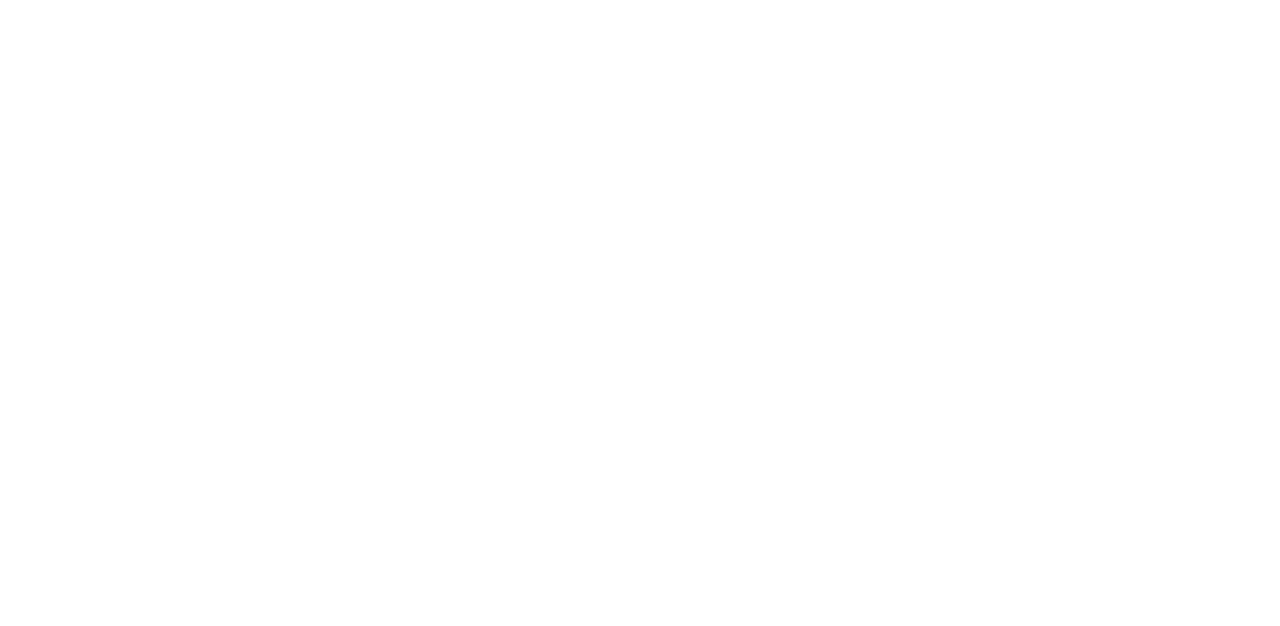
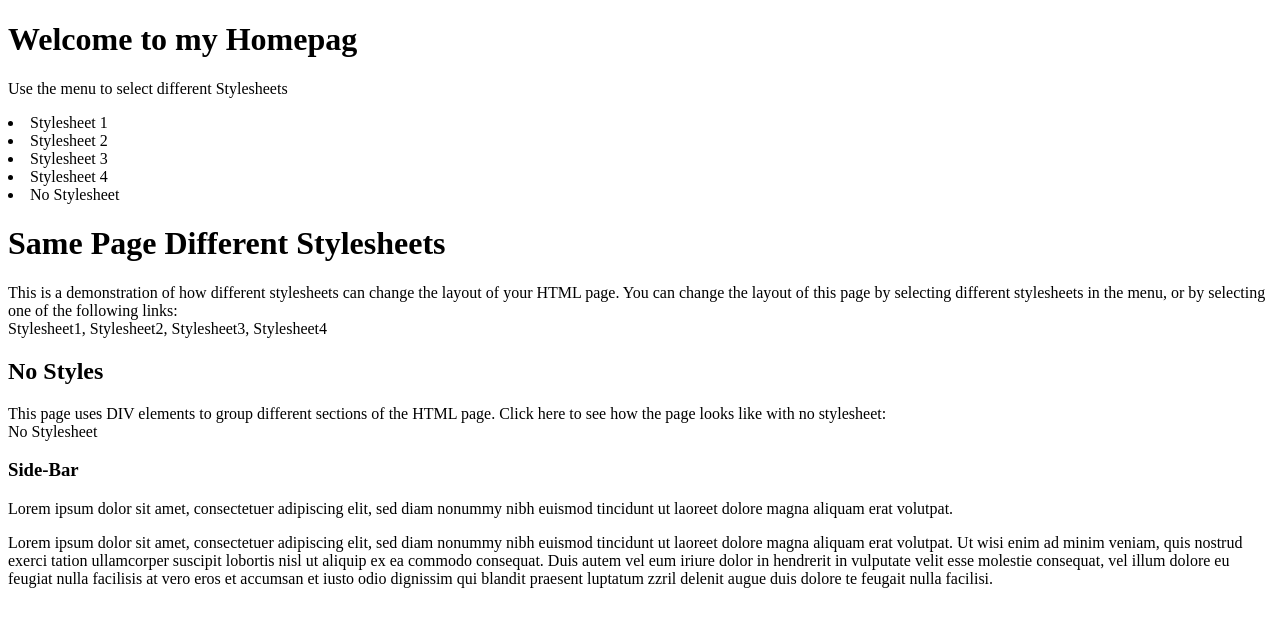
Before and after one commit to seongju1015/FormPage, a plain HTML site: page nostyle.html in a window 1280 px wide. Drawn offline with Linux system fonts and the light colour scheme.

Commit message:
upload nostyle.html

```diff
--- a/nostyle.html
+++ b/nostyle.html
@@ -1,11 +1,48 @@
 <!DOCTYPE html>
 <html lang="en">
+
 <head>
-    <meta charset="UTF-8">
-    <meta name="viewport" content="width=device-width, initial-scale=1.0">
-    <title>Document</title>
+    <div className="header">
+        <h1>Welcome to my Homepag</h1>
+        <p>Use the menu to select different Stylesheets</p>
+    </div>
 </head>
+
 <body>
+    <div className ="styleMenu">
+        <li>Stylesheet 1</li>
+        <li>Stylesheet 2</li>
+        <li>Stylesheet 3</li>
+        <li>Stylesheet 4</li>
+        <li>No Stylesheet </li>
+    </div>
 
+    <div className="mid_content">
+        <h1>Same Page Different Stylesheets</h1>
+        <p>This is a demonstration of how different stylesheets can change the layout of your HTML page. You can change the layout of this page by selecting different stylesheets in the menu, or by selecting one of the following links:<br>
+            <a>Stylesheet1</a>,
+            <a>Stylesheet2</a>,
+            <a>Stylesheet3</a>,
+            <a>Stylesheet4</a>
+        </p>
+        <h2>No Styles</h2>
+        <p>This page uses DIV elements to group different sections of the HTML page. Click here to see how the page looks like with no stylesheet:<br>
+        <a>No Stylesheet</a>
+        </p>
+    </div>
+
+    <div className ="side_content">
+        <h3>Side-Bar</h3>
+        <p>Lorem ipsum dolor sit amet, consectetuer adipiscing elit, sed diam nonummy nibh euismod tincidunt ut laoreet dolore magna aliquam erat volutpat.</p>
+    </div>
+
+    <div className="bottom_content">
+        <p>
+            Lorem ipsum dolor sit amet, consectetuer adipiscing elit, sed diam nonummy nibh euismod tincidunt ut laoreet dolore magna aliquam erat volutpat.
+            Ut wisi enim ad minim veniam, quis nostrud exerci tation ullamcorper suscipit lobortis nisl ut aliquip ex ea commodo consequat.
+             Duis autem vel eum iriure dolor in hendrerit in vulputate velit esse molestie consequat, vel illum dolore eu feugiat nulla facilisis at vero eros
+             et accumsan et iusto odio dignissim qui blandit praesent luptatum zzril delenit augue duis dolore te feugait nulla facilisi.
+        </p>
+    </div>
 </body>
 </html>
```
